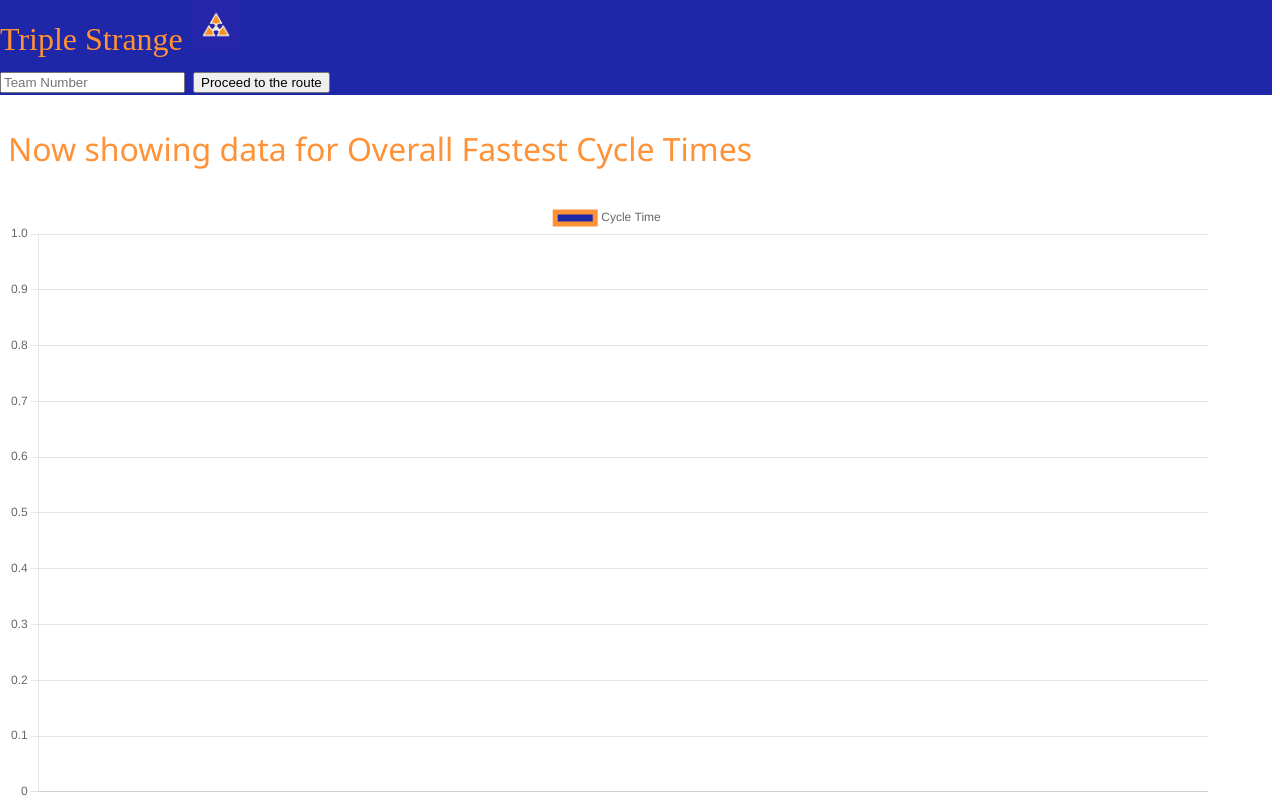
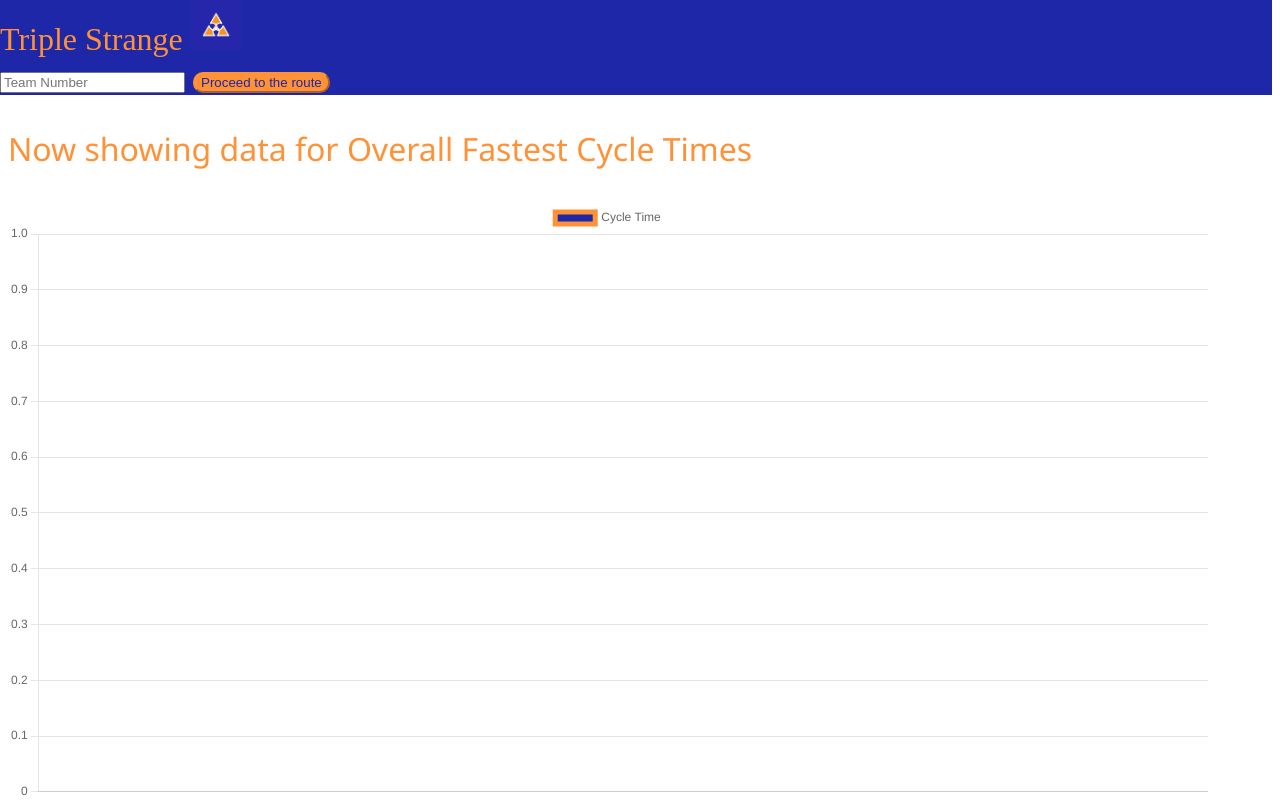
Before and after one commit to AutumnHW/StrangeGraphs, a website built with Parcel: page index.html in a window 1280 px wide. Built offline with nearby package versions, Linux system fonts and the light colour scheme.

Commit message:
css fancy

```diff
--- a/graph.css
+++ b/graph.css
@@ -15,3 +15,10 @@ p {
 div {
     width: 1200px;
 }
+button {
+    border-color:rgb(255,	145,	54);
+    background-color: rgb(255,	145,	54);
+
+    color: rgb(30,	39,	167);
+    border-radius: 10px;
+}
```
